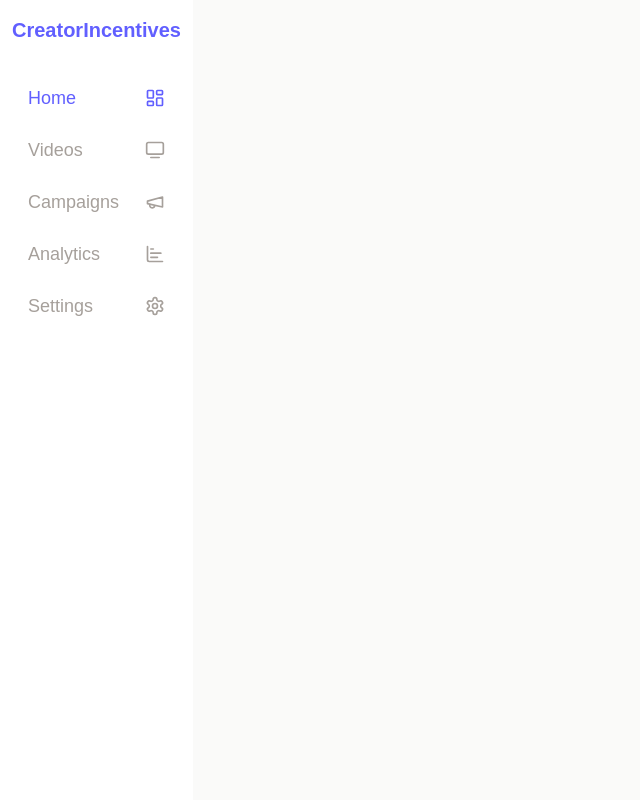
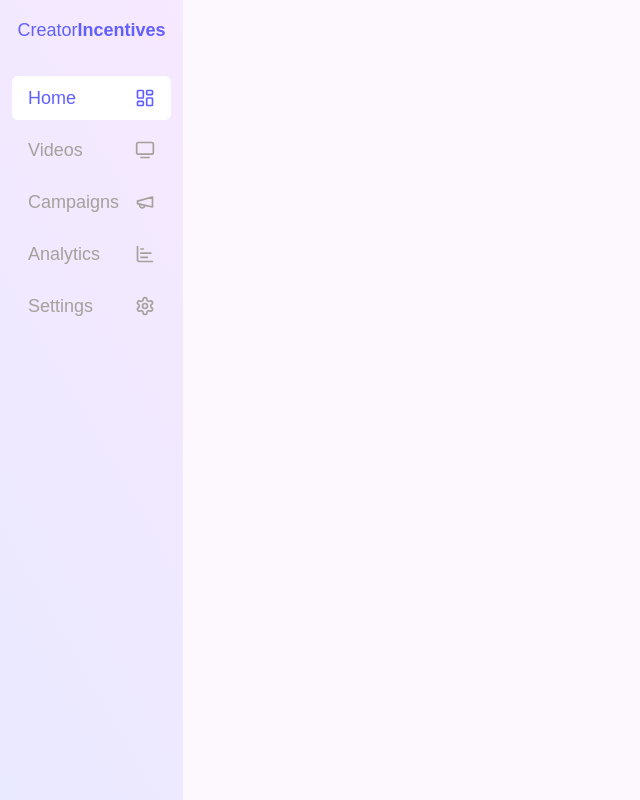
Before and after one commit to Bardemic/CreatorIncentives, a React (Vite) app in the folder frontend/: page /Campaigns/1 in a window 1280 px wide. Shown: the whole page, without its empty margins (0-640 px from the left). Built offline with nearby package versions, Linux system fonts and the light colour scheme; no server answers.

Commit message:
Coloring Stuff

```diff
--- a/frontend/src/App.jsx
+++ b/frontend/src/App.jsx
@@ -16,13 +16,14 @@ export default function Home() {
 
   return (
     <div className="h-screen w-screen flex items-center">
-      <Sidebar selected={selected} setSelected={setSelected} />
+      <Sidebar selected={selected} setSelected={setSelected}>
         <Routes>
             <Route path="/Home" setSelected={setSelected} element=<HomeDashboard campaigns={testCampaigns} /> />
             <Route path="/Analytics" element=<AnalyticsCard/> />
             <Route path="/Campaigns" setSelected={setSelected} element=<ActiveCampaignsDashboard/> />
             <Route path="/Campaigns/:campaignID" element=<CampaignPage/> />
         </Routes>
+      </Sidebar>
     </div>
   );
 }
--- a/frontend/src/Components/Sidebar.jsx
+++ b/frontend/src/Components/Sidebar.jsx
@@ -1,13 +1,18 @@
 'use client'
 import SidebarButton from "./SidebarButton.jsx";
 import {ChartBar, LayoutDashboard, SettingsIcon, TvMinimal, Megaphone } from "lucide-react";
-import {useState} from "react";
 
 export default function Sidebar(props) {
     return (
-        <div className='h-screen pt-4 gap-8  w-52 flex flex-col items-stretch px-3 text-center'>
-            <h1 className='text-xl text-indigo-500 font-bold'>
-                CreatorIncentives
+        <div className="flex w-full">
+            <div className='h-screen pt-4 gap-8 w-52 primaryBackgroundGradient bg-primaryBG flex flex-col items-stretch px-3 text-center'>
+                <h1 className='text-lg text-indigo-500'>
+                    <span>
+                        Creator
+                    </span>
+                    <span className='font-bold'>
+                        Incentives
+                    </span>
                 </h1>
                 <div className="flex flex-col gap-2">
                     <SidebarButton
@@ -47,5 +52,9 @@ export default function Sidebar(props) {
                     />
                 </div>
             </div>
+            <div className='w-full'>
+                {props.children}
+            </div>
+        </div>
     )
 }
--- a/frontend/src/Components/SidebarButton.jsx
+++ b/frontend/src/Components/SidebarButton.jsx
@@ -4,7 +4,7 @@ export default function SidebarButton(props) {
     return (
         <Link to={`/${props.value}`}>
             <div onClick={() => props.selectFunction(props.value)}
-                 className={`py-2 hover:cursor-pointer px-4 w-full justify-between flex gap-4 ${props.selected ? props.selectedColor : 'text-stone-400'} items-center transition text-lg duration-150 rounded-md hover:bg-black/5`}>
+                 className={`py-2 hover:cursor-pointer px-4 w-full justify-between flex gap-4 ${props.selected ? props.selectedColor : 'text-stone-400'} ${props.selected && 'bg-secondary'} items-center transition text-lg duration-150 rounded-md ${!props.selected && 'hover:bg-secondary/50'}`}>
                 {props.value} {props.endIcon}
             </div>
         </Link>
--- a/frontend/src/globals.css
+++ b/frontend/src/globals.css
@@ -12,12 +12,17 @@
     border-radius: 0.5em;
     filter: drop-shadow(var(--drop-shadow-sm));
   }
+  .primaryBackgroundGradient {
+    background-image: var(--gradient-primaryBG);
+  }
 }
 
 @theme {
-  --color-primary: var(--color-stone-50);
+  --color-primary: #fdf8fd;
   --color-secondary: var(--color-white);
   --color-tertiary: var(--color-indigo-500);
+
+  --gradient-primaryBG: linear-gradient(60deg, #e9e9ff, #f7e9ff);
 }
 
 @theme inline {
```
Lines whose indentation alone changed are shown as unchanged.
